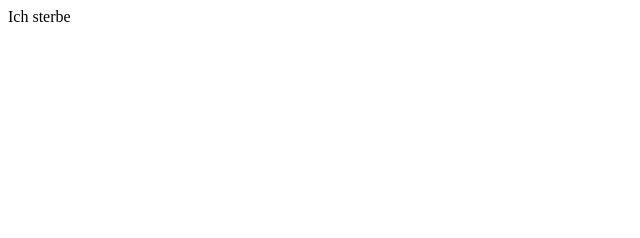
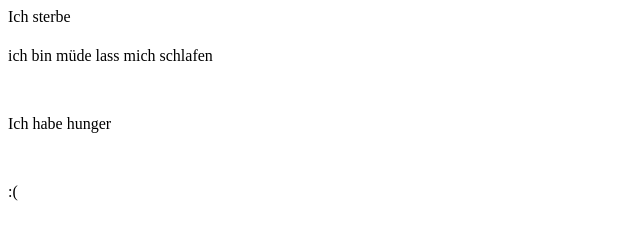
Before and after one commit to IBigfoot/Portfolio, a plain HTML site: page index.html in a window 1280 px wide. Shown: the whole page, without its empty margins (0-640 px from the left). Drawn offline with Linux system fonts and the light colour scheme.

Commit message:
Update index.html

```diff
--- a/index.html
+++ b/index.html
@@ -1 +1,6 @@
-Ich sterbe
+<h1></h1>Ich sterbe<h1></h1>
+<p>ich bin müde lass mich schlafen</p>
+<br>
+<p>Ich habe hunger</p>
+<br>
+<p>:(</p>
```
